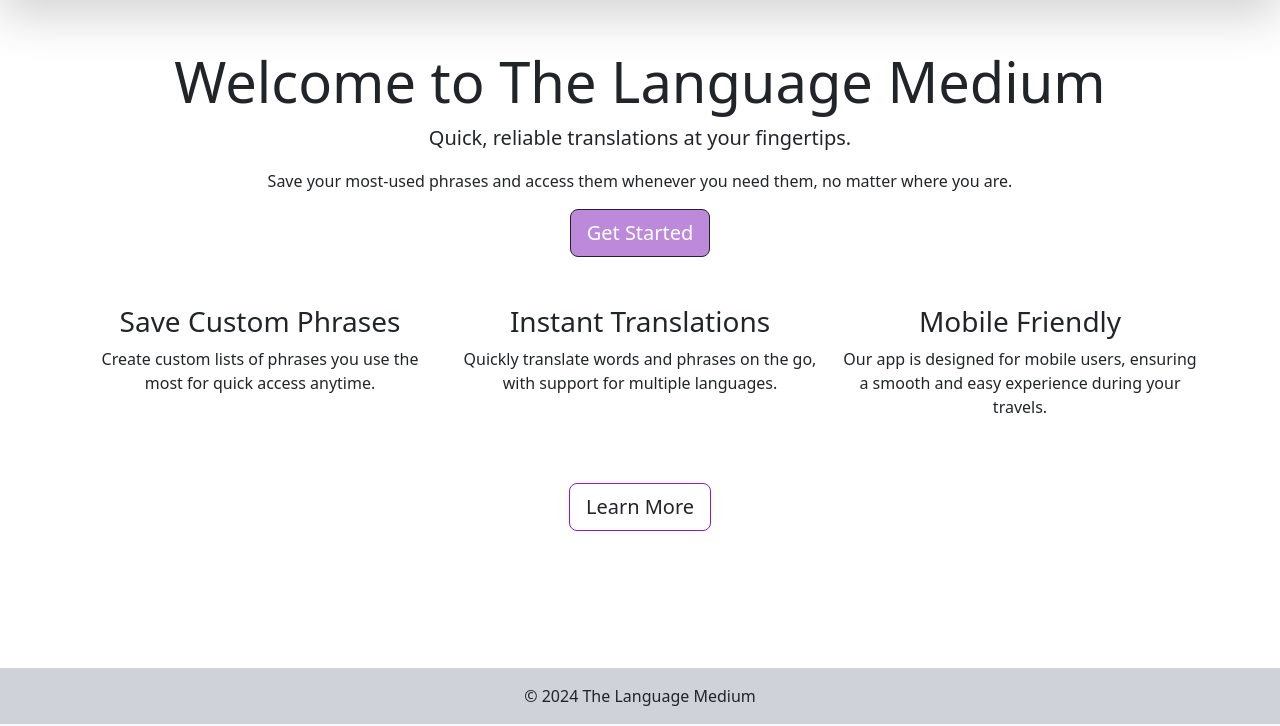
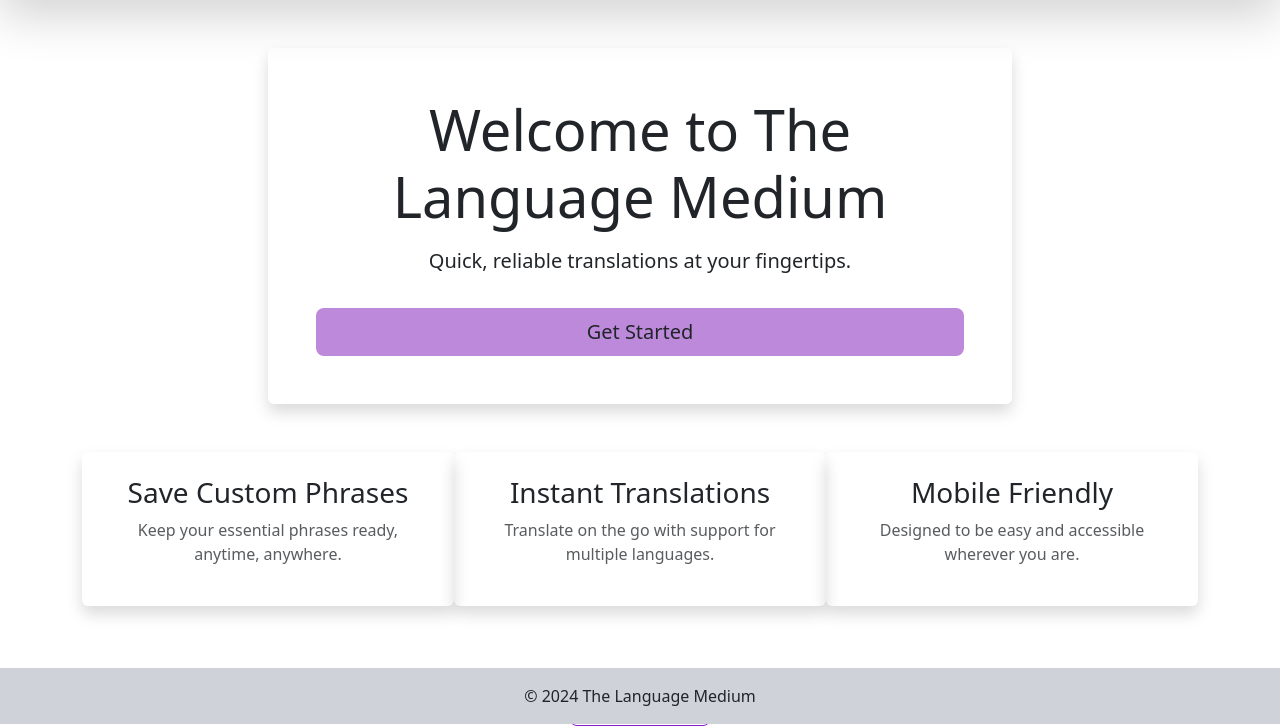
Before and after one commit to UCCS-CS4300-5300/Group4-fall2024, a Django app: page / in a window 1280 px wide. Shown: the part 76-802 px from the top of the page. Run offline with Django 4.2, Linux system fonts and the light colour scheme.

Commit message:
Cole - Updated home page to match style of the site, gave the Get Started Button some functionality

```diff
--- a/tlm/tlm_app/templates/index.html
+++ b/tlm/tlm_app/templates/index.html
@@ -6,31 +6,99 @@
 
 {% block content %}
 
-<div class="text-center">
-    <h1 class="display-4">Welcome to The Language Medium</h1>
+<div class="container mt-5">
+    <div class="row justify-content-center">
+        <div class="col-md-8 text-center shadow p-5 rounded">
+            <h1 class="display-4 mb-3">Welcome to The Language Medium</h1>
             <p class="lead">Quick, reliable translations at your fingertips.</p>
-    <p>Save your most-used phrases and access them whenever you need them, no matter where you are.</p>
-    <a href="#" class="btn btn-color btn-lg btn-dark">Get Started</a> <!-- This button should change when the user is logged in -->
+            <button onclick="openModal()" class="btn btn-color btn-lg w-100 mt-3">Get Started</button>
+        </div>
+    </div>
 </div>
 
 <!-- Features Section -->
-<div class="row mt-5">
-    <div class="col-md-4 text-center">
+<div class="container mt-5">
+    <div class="row text-center">
+        <div class="col-md-4 shadow p-4 rounded mb-4">
             <h3>Save Custom Phrases</h3>
-        <p>Create custom lists of phrases you use the most for quick access anytime.</p>
+            <p class="text-muted">Keep your essential phrases ready, anytime, anywhere.</p>
         </div>
-    <div class="col-md-4 text-center">
+        <div class="col-md-4 shadow p-4 rounded mb-4">
             <h3>Instant Translations</h3>
-        <p>Quickly translate words and phrases on the go, with support for multiple languages.</p>
+            <p class="text-muted">Translate on the go with support for multiple languages.</p>
         </div>
-    <div class="col-md-4 text-center">
+        <div class="col-md-4 shadow p-4 rounded mb-4">
             <h3>Mobile Friendly</h3>
-        <p>Our app is designed for mobile users, ensuring a smooth and easy experience during your travels.</p>
+            <p class="text-muted">Designed to be easy and accessible wherever you are.</p>
+        </div>
     </div>
 </div>
 
-<!-- Learn More button, not sure where this will lead but I thought it looked homepage-ey -->
-<div class="text-center mt-5">
-    <a href="#" class="btn btn-border-color btn-lg">Learn More</a>
+<!-- Learn More button -->
+<div class="container text-center mt-5">
+    <a href="{% url 'about' %}" class="btn btn-border-color btn-lg">Learn More</a>
 </div>
+
+<!-- Modal Structure -->
+<div id="getStartedModal" class="modal" onclick="closeModal()">
+    <div class="modal-content shadow rounded p-4" onclick="event.stopPropagation()">
+        <h2 class="mb-4">Get Started</h2>
+        <a href="{% url 'about' %}" class="btn btn-color btn-lg w-100 mb-3">Learn More About The Language Medium</a>
+        <a href="{% url 'register' %}" class="btn btn-color btn-lg w-100 mb-3">Create an Account</a>
+        <a href="{% url 'login' %}" class="btn btn-color btn-lg w-100">Already Know the Drill? Login</a>
+    </div>
+</div>
+
+<!-- JavaScript and CSS for Modal Animation and Styling -->
+<script>
+    // Function to open the modal with animation
+    function openModal() {
+        const modal = document.getElementById("getStartedModal");
+        modal.style.display = "flex";
+        setTimeout(() => modal.classList.add("show"), 10);  // Trigger animation
+    }
+
+    // Function to close the modal with animation
+    function closeModal() {
+        const modal = document.getElementById("getStartedModal");
+        modal.classList.remove("show");
+        setTimeout(() => modal.style.display = "none", 300);  // Delay hiding until animation completes
+    }
+</script>
+
+<style>
+    /* Modal styling */
+    .modal {
+        display: none;
+        position: fixed;
+        top: 0;
+        left: 0;
+        width: 100%;
+        height: 100%;
+        background-color: rgba(0, 0, 0, 0.5);
+        justify-content: center;
+        align-items: center;
+        z-index: 9999;
+        opacity: 0;
+        transition: opacity 0.3s ease;
+    }
+
+    .modal.show {
+        opacity: 1;  /* Fades modal in smoothly */
+    }
+
+    .modal-content {
+        background-color: #fff;
+        padding: 20px;
+        max-width: 400px;
+        width: 90%;
+        transform: translateY(-20px);
+        transition: transform 0.3s ease;  /* Slide effect */
+    }
+
+    .modal.show .modal-content {
+        transform: translateY(0);  /* Smooth slide-in */
+    }
+</style>
+
 {% endblock %}
```
Lines whose indentation alone changed are shown as unchanged.
